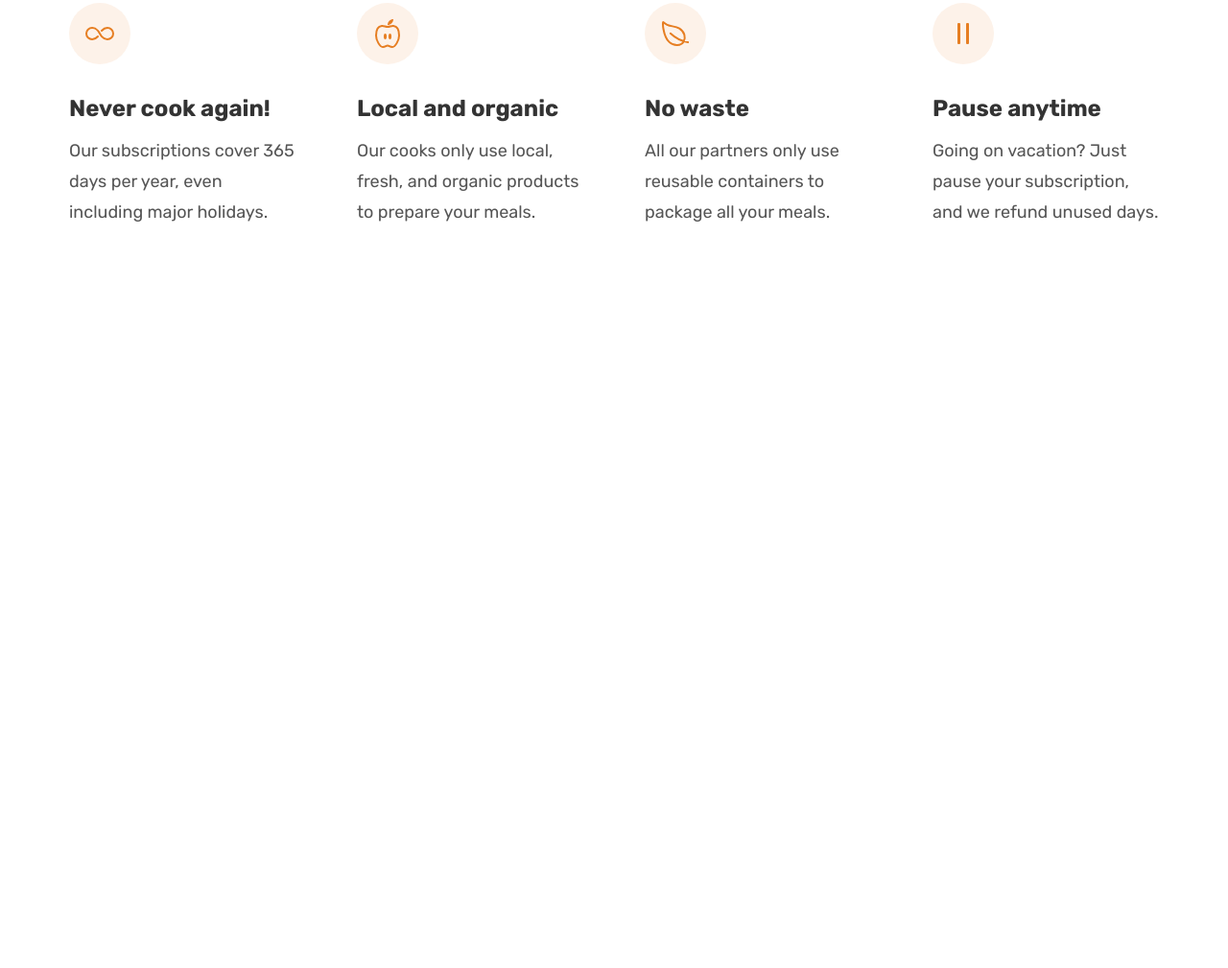
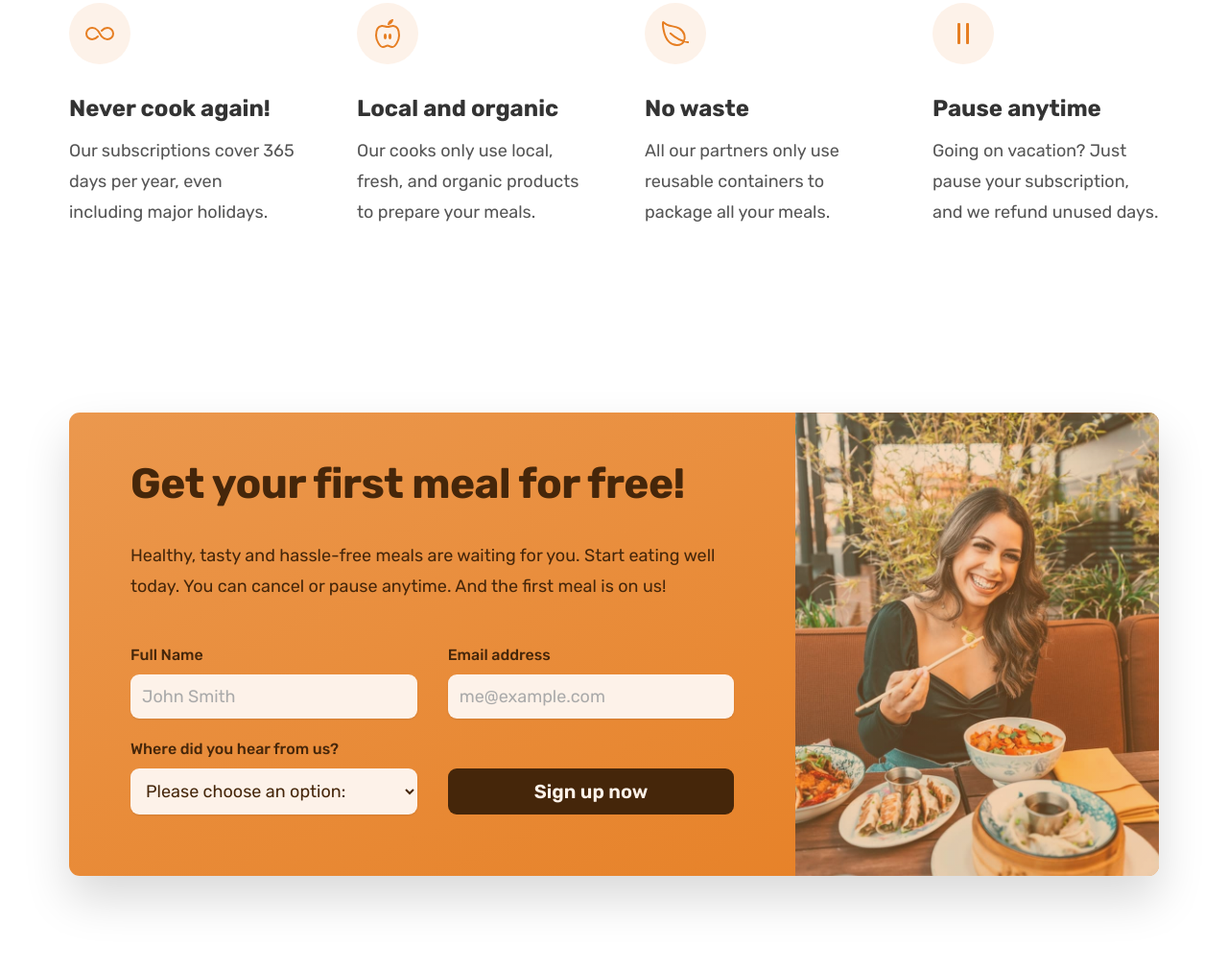
Before and after one commit to wasiqurzaman/omnifood-landing-page, a plain HTML site: page index.html in a window 1280 px wide. Shown: the part 5622-6631 px from the top of the page at 96% size. Before the commit the page ends 5956 px from the top, so only its background shows below. Drawn offline with nearby package versions, Linux system fonts and the light colour scheme.

Commit message:
added cta section

```diff
--- a/css/general-styles.css
+++ b/css/general-styles.css
@@ -25,7 +25,10 @@ Paragraph Deafult: 1.6
 - Tints:
 #fdf2e9
 #fae5d3
-- Shades: #cf711f
+#eb984e
+- Shades:
+#cf711f
+#45260a
 
 - Accents:
 - Greys:
@@ -38,6 +41,7 @@ unsplash.com
 uifaces.co
 
 --- 03. SHADOWS
+box-shadow: 0 2.4rem 4.8rem rgba(0, 0, 0, 0.075);
 
 --- 04. BORDER-RADIUS
 Default: 9px
@@ -149,6 +153,7 @@ body {
   letter-spacing: 0.75px;
 }
 
+.btn,
 .btn:link,
 .btn:visited {
   display: inline-block;
@@ -158,6 +163,10 @@ body {
   padding: 1.6rem 3.2rem;
   border-radius: 9px;
 
+  /* only necessary for .btn */
+  border: none;
+  cursor: pointer;
+  font-family: inherit;
   /* Put transition on original  "state"  */
   /* transition: background-color 0.3s, color 0.3s; */
   transition: all 0.3s;
@@ -188,6 +197,18 @@ body {
   /* border: 3px solid #fff;  */
   /* Trick */
   box-shadow: inset 0 0 0 3px #fff;
+}
+
+.btn--form {
+  background-color: #45260a;
+  color: #fdf2e9;
+  align-self: end;
+  padding: 1.2rem;
+}
+
+.btn--form:hover {
+  background-color: #fff;
+  color: #555;
 }
 
 .link:link,
@@ -226,6 +247,13 @@ body {
   color: #e67e22;
 }
 
+*:focus {
+  outline: none;
+  /* outline: 4px dotted #e67e22;
+  outline-offset: 8px; */
+  box-shadow: 0 0 0 0.8rem rgba(230, 125, 34, 0.5);
+}
+
 /* Helper/Settings classes */
 .margin-right-sm {
   margin-right: 1.6rem !important;
--- a/css/style.css
+++ b/css/style.css
@@ -461,3 +461,85 @@
   font-size: 1.8rem;
   line-height: 1.8;
 }
+
+/*****************************************/
+/* CTA SECTION */
+/*****************************************/
+
+.section-cta {
+  padding: 9.6rem 0;
+}
+
+.cta {
+  display: grid;
+  grid-template-columns: 2fr 1fr;
+  /* background-color: #e67e22; */
+  box-shadow: 0 2.4rem 4.8rem rgba(0, 0, 0, 0.15);
+  border-radius: 11px;
+  background-image: linear-gradient(to right bottom, #eb984e, #e67e22);
+  overflow: hidden;
+}
+
+.cta-text-box {
+  padding: 4.8rem 6.4rem 6.4rem 6.4rem;
+  color: #45260a;
+}
+
+.cta .heading-secondary {
+  /* color: #45260a; */
+  color: inherit;
+  margin-bottom: 3.2rem;
+}
+
+.cta-text {
+  font-size: 1.8rem;
+  line-height: 1.8;
+  margin-bottom: 4.8rem;
+}
+
+.cta-img-box {
+  background-image: linear-gradient(
+      to right bottom,
+      rgba(235, 152, 78, 0.35),
+      rgba(230, 126, 34, 0.35)
+    ),
+    url("../img/eating.jpg");
+  background-size: cover;
+  background-position: center;
+}
+
+.cta-form {
+  display: grid;
+  grid-template-columns: 1fr 1fr;
+  column-gap: 3.2rem;
+  row-gap: 2.4rem;
+}
+
+.cta-form label {
+  display: block;
+  font-size: 1.6rem;
+  font-weight: 500;
+  margin-bottom: 1.2rem;
+}
+
+.cta-form input,
+.cta-form select {
+  width: 100%;
+  padding: 1.2rem;
+  font-size: 1.8rem;
+  font-family: inherit;
+  color: inherit;
+  border: none;
+  background-color: #fdf2e9;
+  border-radius: 9px;
+  box-shadow: 0 1px 2px rgba(0, 0, 0, 0.1);
+}
+
+.cta-form input::placeholder {
+  color: #aaa;
+}
+
+.cta *:focus {
+  outline: none;
+  box-shadow: 0 0 0 0.8rem rgba(253, 242, 233, 0.5);
+}
--- a/index.html
+++ b/index.html
@@ -539,6 +539,63 @@
           </div>
         </div>
       </section>
+
+      <!-- CALL TO ACTION SECTION -->
+
+      <section class="section-cta">
+        <div class="container">
+          <div class="cta">
+            <div class="cta-text-box">
+              <h2 class="heading-secondary">Get your first meal for free!</h2>
+              <p class="cta-text">
+                Healthy, tasty and hassle-free meals are waiting for you. Start
+                eating well today. You can cancel or pause anytime. And the
+                first meal is on us!
+              </p>
+              <form class="cta-form" action="#">
+                <div>
+                  <label for="full-name">Full Name</label>
+                  <input
+                    id="full-name"
+                    type="text"
+                    placeholder="John Smith"
+                    required
+                  />
+                </div>
+
+                <div>
+                  <label for="email">Email address</label>
+                  <input
+                    id="email"
+                    type="email"
+                    placeholder="me@example.com"
+                    required
+                  />
+                </div>
+
+                <div>
+                  <label for="select-where">Where did you hear from us?</label>
+                  <select name="" id="select-where" required>
+                    <option value="">Please choose an option:</option>
+                    <option value="friends">Friends and family</option>
+                    <option value="youtube">YouTube video</option>
+                    <option value="podcast">Podcast</option>
+                    <option value="facebook-ad">Facebook ad</option>
+                    <option value="others">Others</option>
+                  </select>
+                </div>
+
+                <button class="btn btn--form">Sign up now</button>
+              </form>
+            </div>
+            <div
+              class="cta-img-box"
+              role="img"
+              aria-label="Woman enjoying food"
+            ></div>
+          </div>
+        </div>
+      </section>
     </main>
   </body>
 </html>
```
